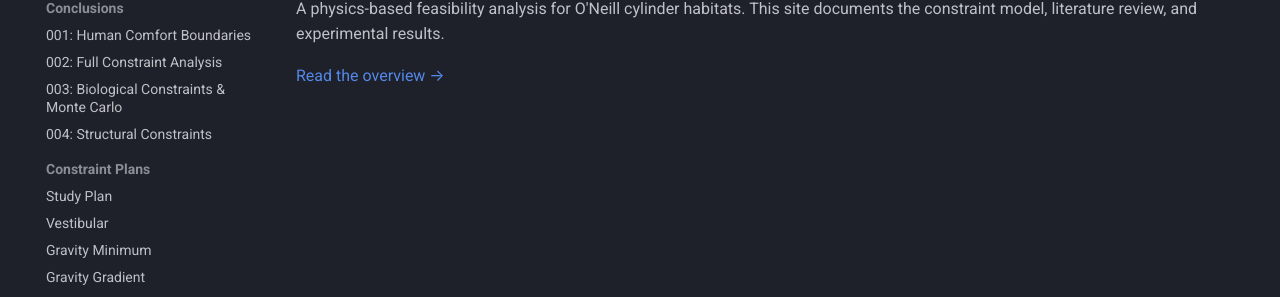
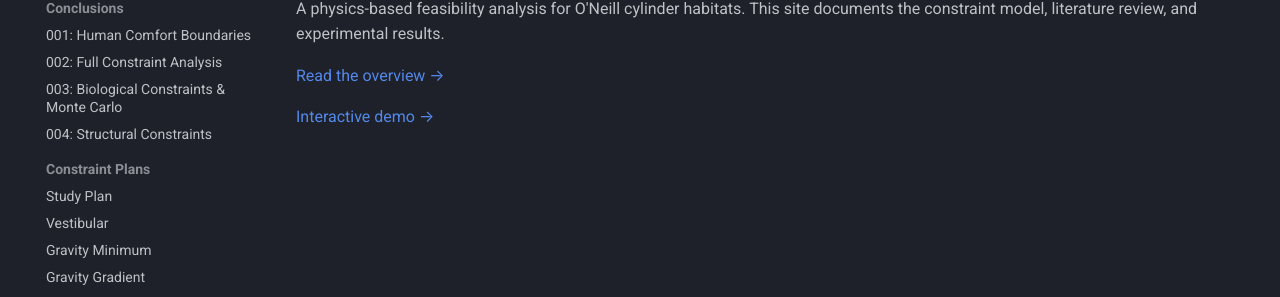
Before and after one commit to yangliu2/space_colony, an MkDocs documentation site: the page built from docs/index.md, in a window 1280 px wide. Shown: the part 184-481 px from the top of the page. Built offline with MkDocs 1.6.1 and Material for MkDocs 9.7.7, drawn with Linux system fonts in a browser that asks for light colours; comment, search, counter and statistics services are not loaded.

Commit message:
docs: add demo link to index page

```diff
--- a/docs/index.md
+++ b/docs/index.md
@@ -4,3 +4,5 @@ A physics-based feasibility analysis for O'Neill cylinder habitats.
 This site documents the constraint model, literature review, and experimental results.
 
 [Read the overview →](conclusions/feasible_habitat_design_space.md)
+
+[Interactive demo →](https://space-colony.vercel.app)
```
